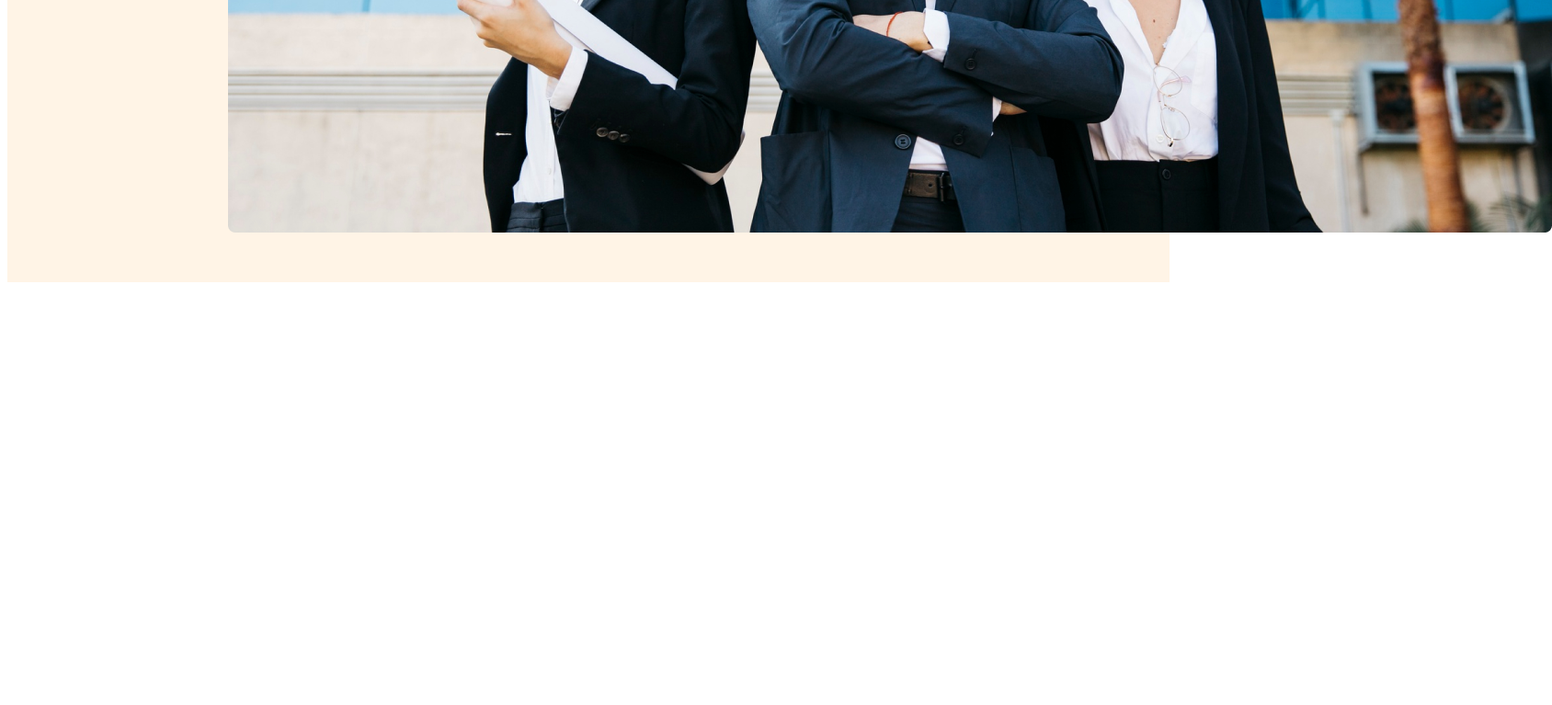
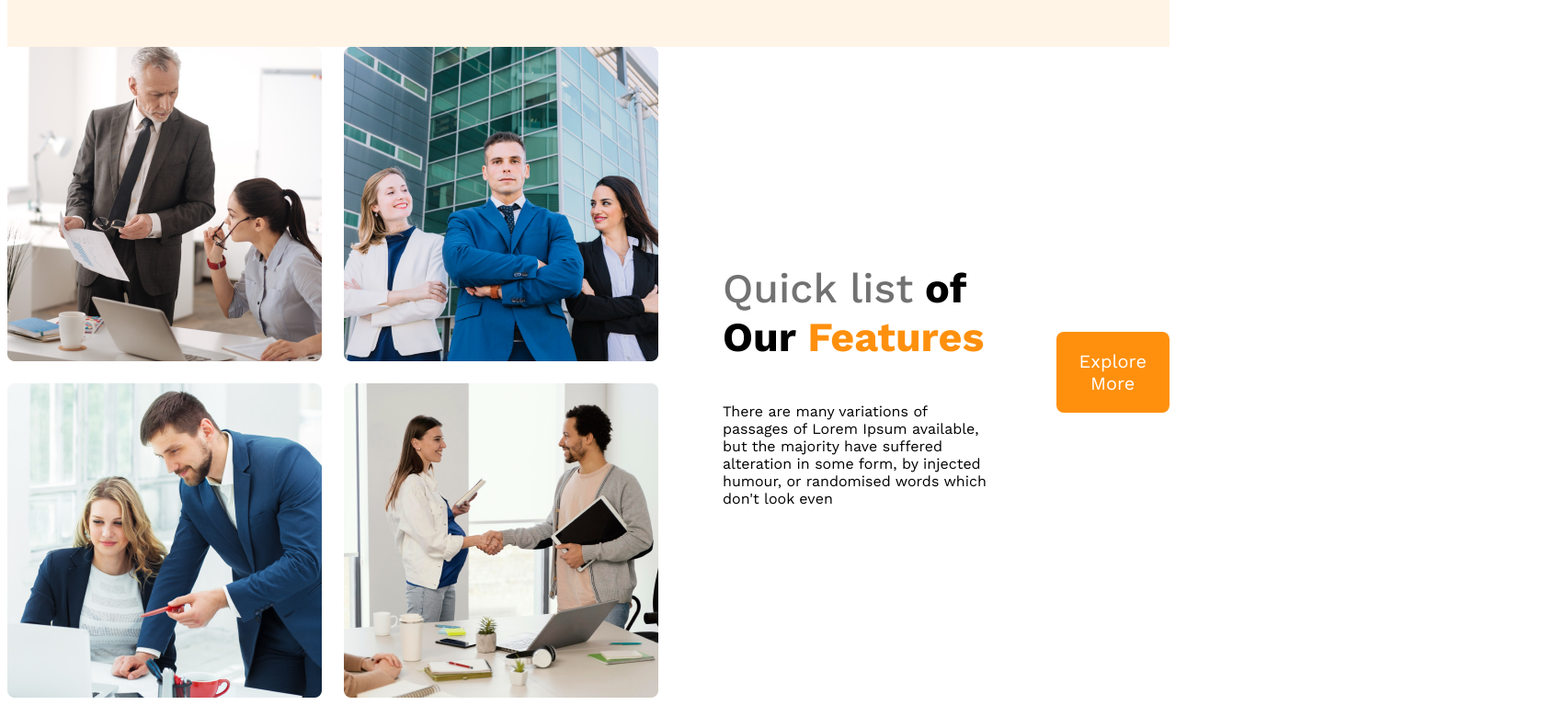
Before and after one commit to MD-SHihAb1/architects, a plain HTML site: page index.html in a window 1280 px wide. Shown: the part 971-1738 px from the top of the page at 92% size, 1688 px wide, since content can reach past the window. Before the commit the page ends 1286 px from the top, so only its background shows below. Drawn offline with nearby package versions, Linux system fonts and the light colour scheme.

Commit message:
added styles

```diff
--- a/index.html
+++ b/index.html
@@ -29,7 +29,20 @@
         </div>
     </header>
     <main>
-
+        <!-- teams sections start -->
+        <section class="teams-container">
+            <div class="teams-img-container">
+                <img src="images/team1.png" alt="">
+                <img src="images/team2.png" alt="">
+                <img src="images/team3.png" alt="">
+                <img src="images/team4.png" alt="">
+            </div>
+            <div class="teams-content">
+                <h3 class="teams-title"><span class="quick-list">Quick list</span> <span>of Our</span> <span class="text-features">Features </span></h3>
+                <p class="teams-description">There are many variations of passages of Lorem Ipsum available, but the majority have suffered alteration in some form, by injected humour, or randomised words which don't look even</p>
+            </div>
+            <button class="btn-primary">Explore More</button>
+        </section>
     </main>
     <footer>
 
--- a/styles/architect.css
+++ b/styles/architect.css
@@ -9,7 +9,13 @@
 }
 
 .btn-primary{
-
+    border-radius: 8px;
+    color: white;
+    font-size: 1.25rem;
+    background: #FF900E;
+    padding: 20px 25px;
+    cursor: pointer;
+    border: 0;
 }
 
 /* header styles */
@@ -59,3 +65,66 @@ nav li a{
 .banner-description{
     color: #727272;
 }
+.banner img{
+    margin-top: 20px;
+    width: 100%;
+}
+
+
+
+/* Responsive Styles */
+/* Mobile Device */
+
+@media screen and (max-width: 576px) {
+    header{
+        padding: 20px;
+    }
+    nav {
+        flex-direction: column;
+    }
+}
+
+/* tablet or medium device */
+
+@media screen and (min-width:576px) and (max-width: 960px) {
+    header{
+        padding: 50px;
+    }
+    nav{
+        flex-direction: column;
+    }
+}
+
+/* main styles */
+ main{
+    max-width: 1440px;
+    margin: 0 auto;
+ }
+
+ /* teams style */
+.teams-container{
+    display: flex;
+    align-items: center;
+}
+.teams-img-container{
+    display: grid;
+    grid-template-columns: repeat(2, 1fr);
+    gap: 1.5rem;
+}
+.teams-content{
+    padding-left: 70px;
+    padding-right: 70px;
+
+}
+.teams-title{
+    font-size: 2.8rem;
+}
+.teams-title .quick-list{
+    color: #727272;
+    font-weight: 500;
+}
+
+.teams-title .text-features{
+    color: #FF900E;
+    font-weight: 700;
+}
```
